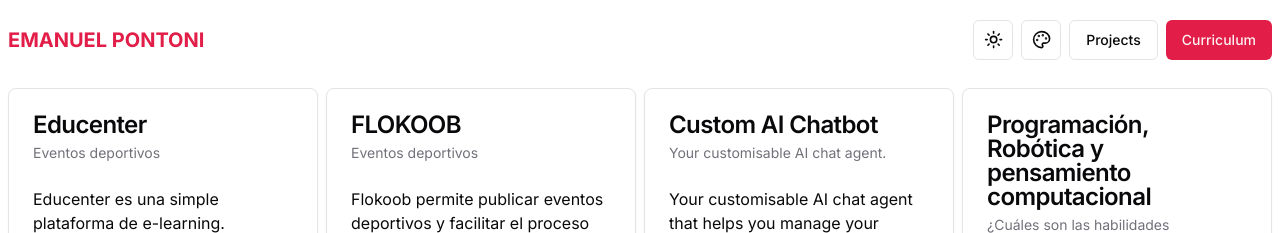
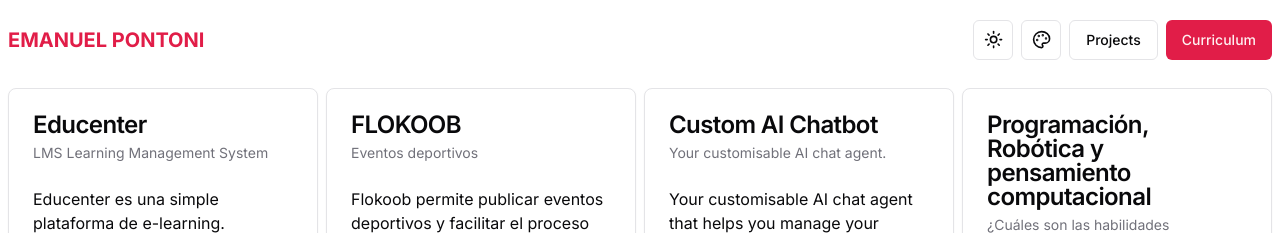
Before and after one commit to epontoni/epontoni.github.io, a Next.js app: page /projects in a window 1280 px wide. Shown: the top 233 px of the page. Built offline with nearby package versions, Linux system fonts and the light colour scheme.

Commit message:
description changed

```diff
--- a/app/projects/page.tsx
+++ b/app/projects/page.tsx
@@ -14,7 +14,7 @@
       <Card>
         <CardHeader>
           <CardTitle>Educenter</CardTitle>
-          <CardDescription>Eventos deportivos</CardDescription>
+          <CardDescription>LMS Learning Management System</CardDescription>
         </CardHeader>
         <CardContent>
           Educenter es una simple plataforma de e-learning.
```
